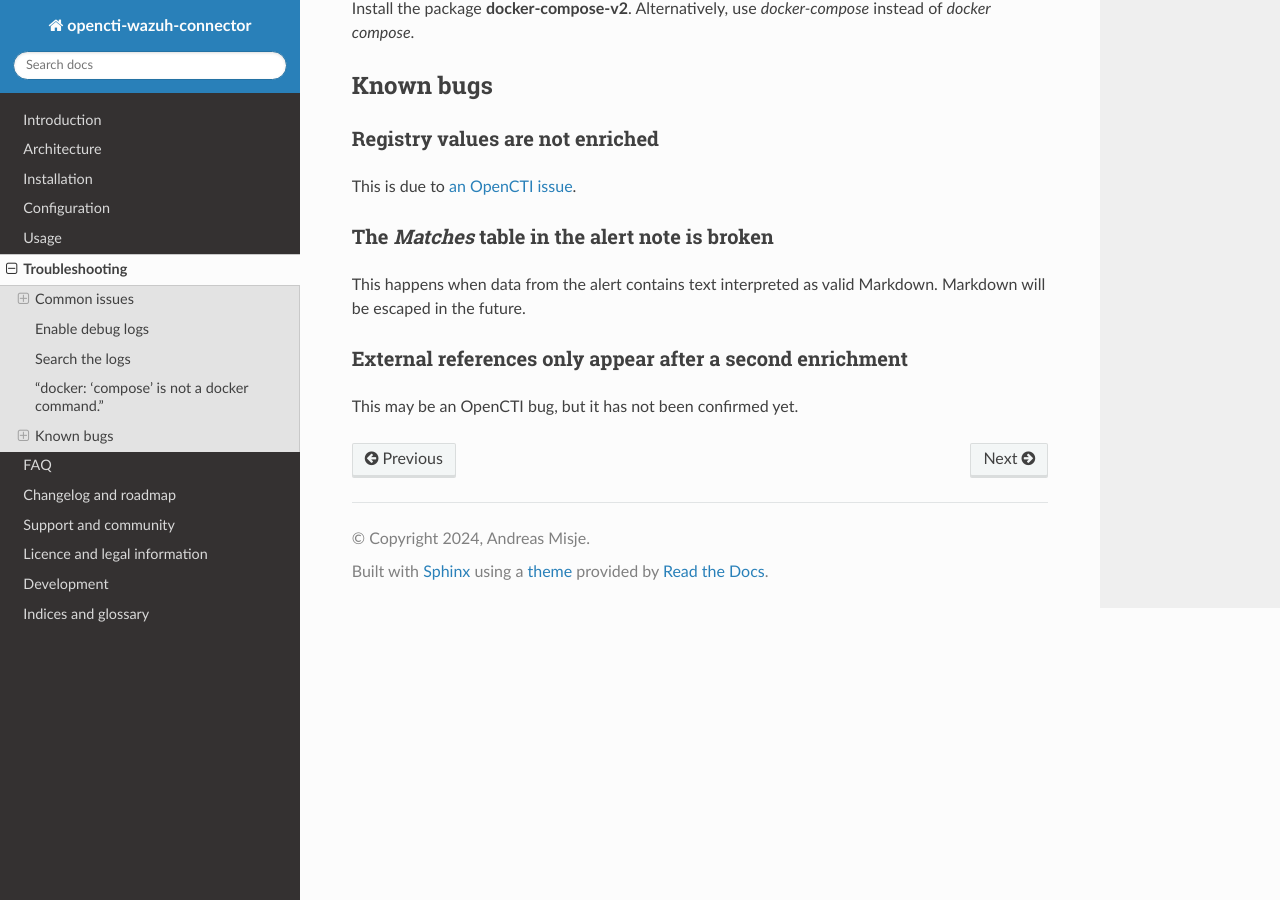
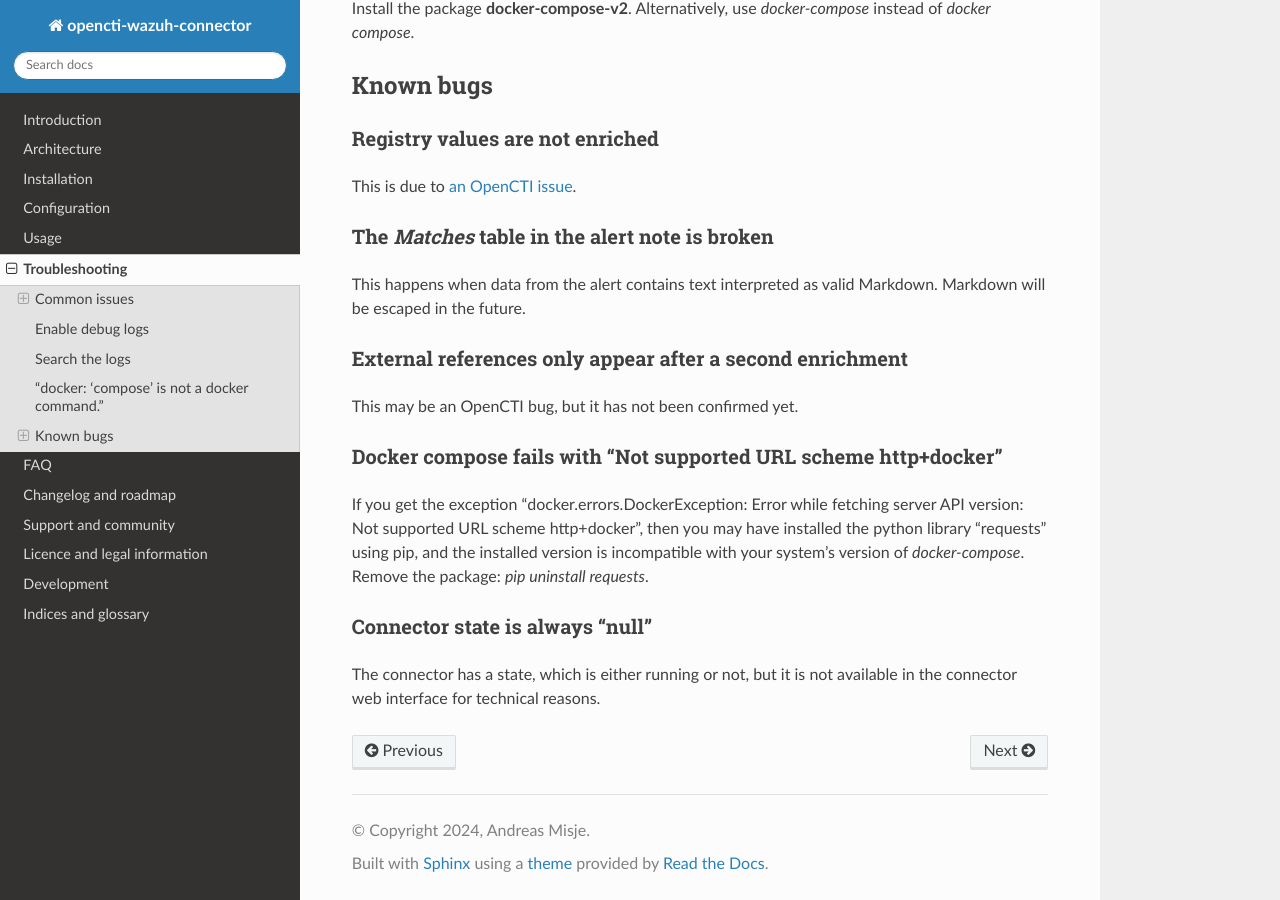
Before and after one commit to misje/opencti-wazuh-connector, a Sphinx documentation site: the page built from docs/source/troubleshooting.rst, in a window 1280 px wide and 900 px high, scrolled down 3147 px. Built offline with Sphinx 7.4.7 and the Read the Docs theme 2.0.0, drawn with Linux system fonts in a browser that asks for light colours.

Commit message:
Update troubleshooting
Resolves #70.

```diff
--- a/docs/source/troubleshooting.rst
+++ b/docs/source/troubleshooting.rst
@@ -196,3 +196,18 @@ External references only appear after a second enrichment
 ---------------------------------------------------------
 
 This may be an OpenCTI bug, but it has not been confirmed yet.
+
+Docker compose fails with "Not supported URL scheme http+docker"
+----------------------------------------------------------------
+
+If you get the exception "docker.errors.DockerException: Error while fetching
+server API version: Not supported URL scheme http+docker", then you may have
+installed the python library "requests" using pip, and the installed version is
+incompatible with your system's version of `docker-compose`. Remove the
+package: `pip uninstall requests`.
+
+Connector state is always "null"
+--------------------------------
+
+The connector has a state, which is either running or not, but it is not
+available in the connector web interface for technical reasons.
```
